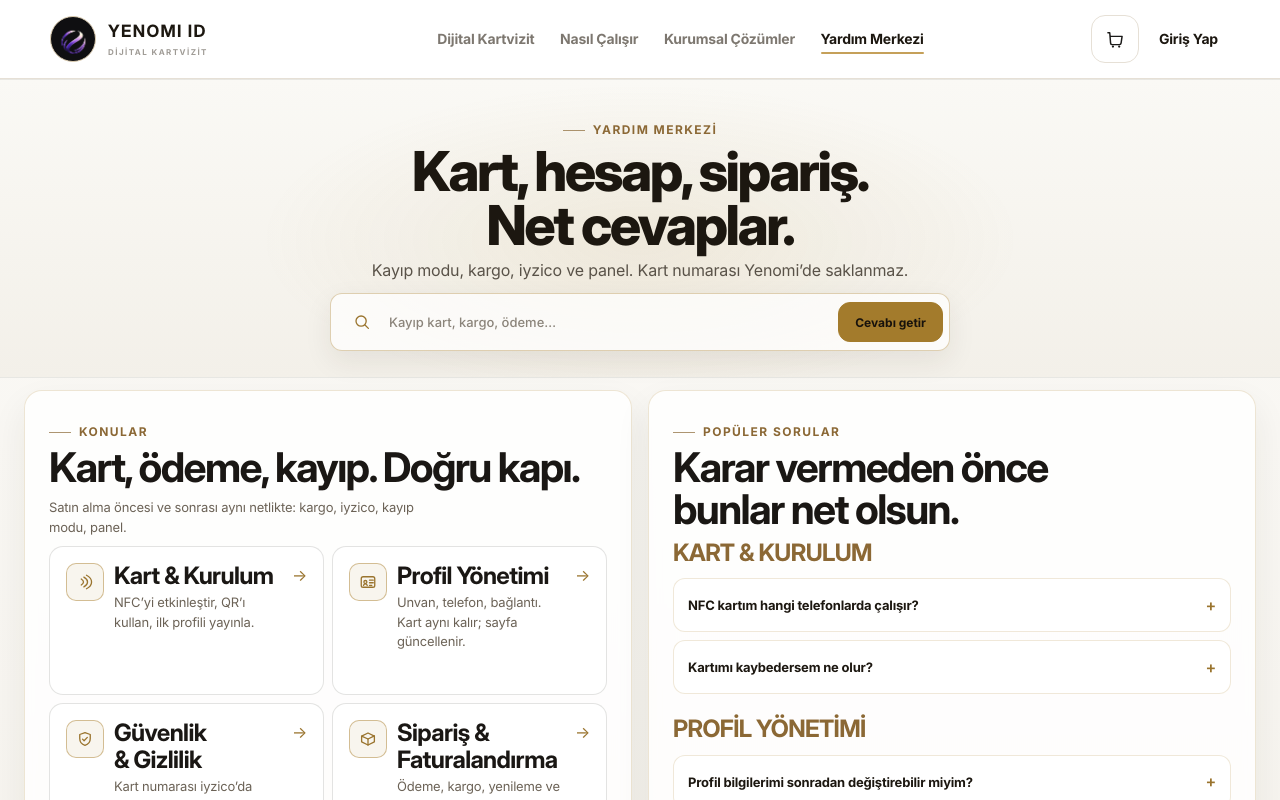
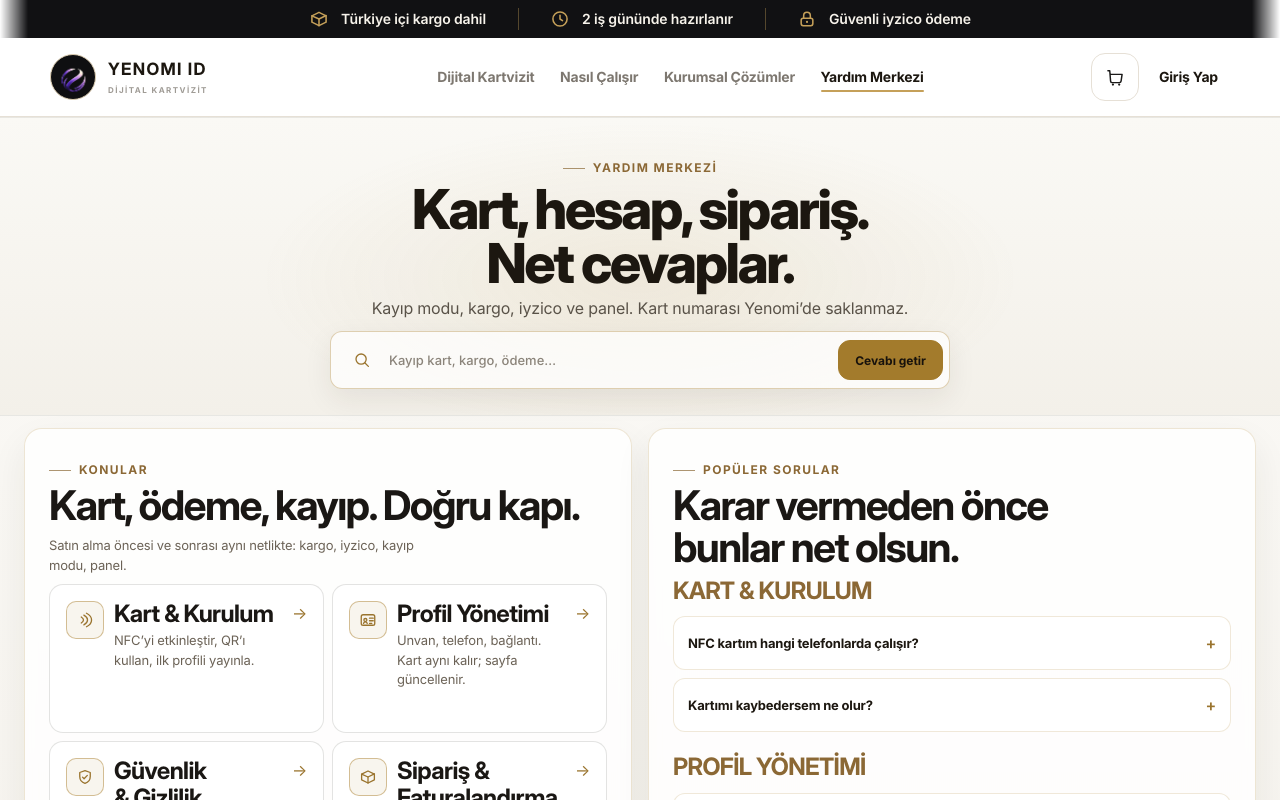
Before and after one commit to sevcanesim/id_system, a Next.js app: page /destek in a window 1280 px wide. Shown: the top 800 px of the page. Built offline with nearby package versions, Linux system fonts and the light colour scheme; no server answers.

Commit message:
fix(chrome): show announcement bar across public routes

```diff
--- a/app/components/PublicSiteShell.tsx
+++ b/app/components/PublicSiteShell.tsx
@@ -70,7 +70,7 @@ export default function PublicSiteShell({ children }: { children: React.ReactNod
   if (!isPublic) return <>{children}</>;
 
   const variant = resolveHeaderVariant(pathname);
-  const showAnnouncement = variant === "marketing" || variant === "commerce";
+  const showAnnouncement = variant !== "checkout";
   const compactFooter = variant !== "marketing";
 
   return (
```
